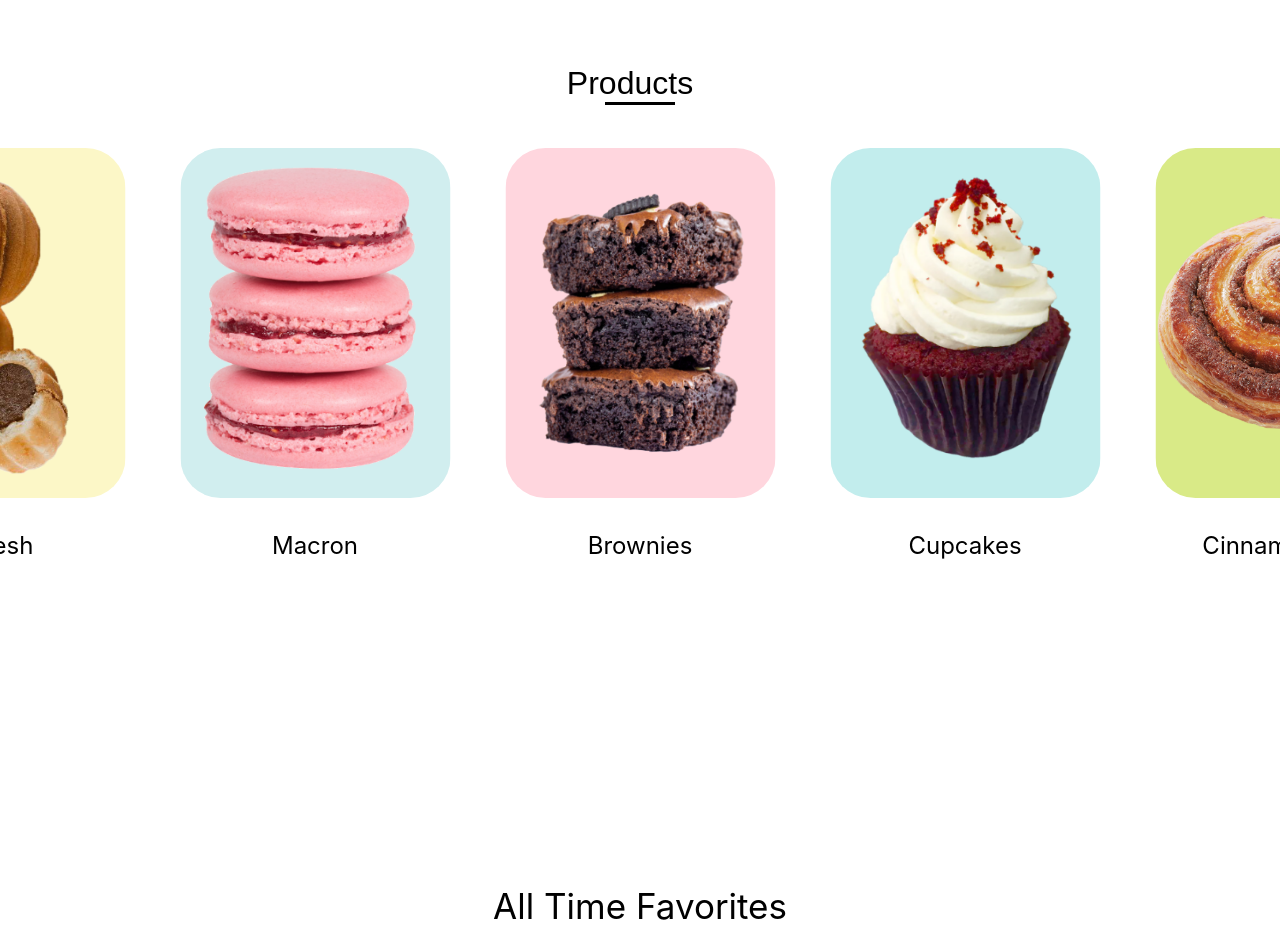
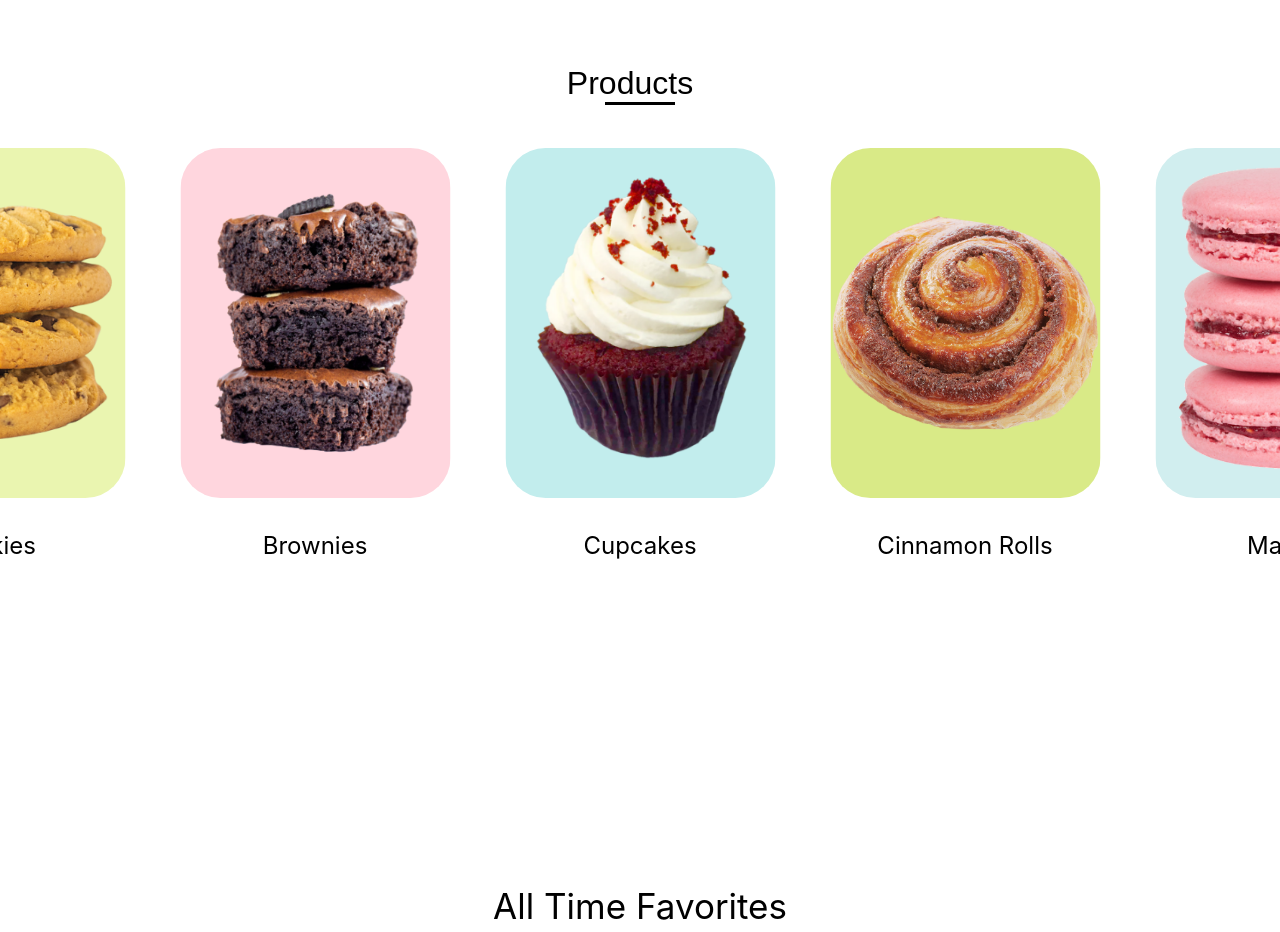
Before and after one commit to SaraBaassiri/baked_lb-website, a React (Create React App) app: page / in a window 1280 px wide. Shown: the part 1640-2572 px from the top of the page. Built offline with nearby package versions, Linux system fonts and the light colour scheme; a web font is replaced by a local one.

Commit message:
fixed products final

```diff
--- a/src/Views/Home/Home.css
+++ b/src/Views/Home/Home.css
@@ -331,6 +331,10 @@
   height: 350px;
 }
 
+.card-img7 {
+  background-color: #ffd6de;
+}
+
 .card {
   border-radius: 40px;
 }
--- a/src/Views/Home/Home.jsx
+++ b/src/Views/Home/Home.jsx
@@ -14,7 +14,6 @@ import { FreeMode} from "swiper";
 
 import Auth from "../../Components/popups/auth";
 
-
 //Svg
 import bakerImage from "../../Assets/meetTheBaker.svg";
 import Pumpkin from "../../Assets/Pumpkin.svg";
@@ -24,10 +23,6 @@ import IndependanceDay from "../../Assets/IndependanceDay.svg";
 import { Grid } from "@mui/material";
 
 import { useNavigate } from "react-router-dom";
-
-
-
-
 
 export default function Home() {
   const navigate = useNavigate();
@@ -92,30 +87,6 @@ export default function Home() {
           className="slide-content"
         >
           <div>
-            <SwiperSlide>
-              {/* Slide 1 */}
-              <div className="slide-container">
-                <div className="slide-content">
-                  <div className="card-wrapper">
-                    <div className="card">
-                      <div className="image-content">
-                        <span className="overlay"></span>
-                        <div className="card-image">
-                          <img
-                            src="/brownies2.png"
-                            alt="brownies"
-                            className="card-img"
-                          />
-                        </div>
-                      </div>
-                      <div className="card-content">
-                        <h2 className="productname">Brownies</h2>
-                      </div>
-                    </div>
-                  </div>
-                </div>
-              </div>
-            </SwiperSlide>
 
             <SwiperSlide>
               {/* Slide 2 */}
@@ -169,7 +140,7 @@ export default function Home() {
             </SwiperSlide>
 
             <SwiperSlide>
-              {/* Slide 4 */}
+              {/* Slide 6 */}
               <div className="slide-container">
                 <div className="slide-content">
                   <div className="card-wrapper">
@@ -178,14 +149,39 @@ export default function Home() {
                         <span className="overlay"></span>
                         <div className="card-image">
                           <img
-                            src="/cookies.png"
-                            alt="cookies"
-                            className="card-img4"
+                            src="/pinkstuff.png"
+                            alt="Macron"
+                            className="card-img6"
                           />
                         </div>
                       </div>
                       <div className="card-content">
-                        <h2 className="productname">Cookies</h2>
+                        <h2 className="productname">Macron</h2>
+                      </div>
+                    </div>
+                  </div>
+                </div>
+              </div>
+            </SwiperSlide>
+
+            <SwiperSlide>
+              {/* Slide 7 */}
+              <div className="slide-container">
+                <div className="slide-content">
+                  <div className="card-wrapper">
+                    <div className="card">
+                      <div className="image-content">
+                        <span className="overlay"></span>
+                        <div className="card-image">
+                          <img
+                            src="/chocoChip.png"
+                            alt="Chip Cookies"
+                            className="card-img7"
+                          />
+                        </div>
+                      </div>
+                      <div className="card-content">
+                        <h2 className="productname">Chip Cookies</h2>
                       </div>
                     </div>
                   </div>
@@ -219,7 +215,7 @@ export default function Home() {
             </SwiperSlide>
 
             <SwiperSlide>
-              {/* Slide 6 */}
+              {/* Slide 4 */}
               <div className="slide-container">
                 <div className="slide-content">
                   <div className="card-wrapper">
@@ -228,14 +224,39 @@ export default function Home() {
                         <span className="overlay"></span>
                         <div className="card-image">
                           <img
-                            src="/pinkstuff.png"
-                            alt="Macron"
-                            className="card-img6"
+                            src="/cookies.png"
+                            alt="cookies"
+                            className="card-img4"
                           />
                         </div>
                       </div>
                       <div className="card-content">
-                        <h2 className="productname">Macron</h2>
+                        <h2 className="productname">Cookies</h2>
+                      </div>
+                    </div>
+                  </div>
+                </div>
+              </div>
+            </SwiperSlide>
+
+            <SwiperSlide>
+              {/* Slide 1 */}
+              <div className="slide-container">
+                <div className="slide-content">
+                  <div className="card-wrapper">
+                    <div className="card">
+                      <div className="image-content">
+                        <span className="overlay"></span>
+                        <div className="card-image">
+                          <img
+                            src="/brownies2.png"
+                            alt="brownies"
+                            className="card-img"
+                          />
+                        </div>
+                      </div>
+                      <div className="card-content">
+                        <h2 className="productname">Brownies</h2>
                       </div>
                     </div>
                   </div>
```
